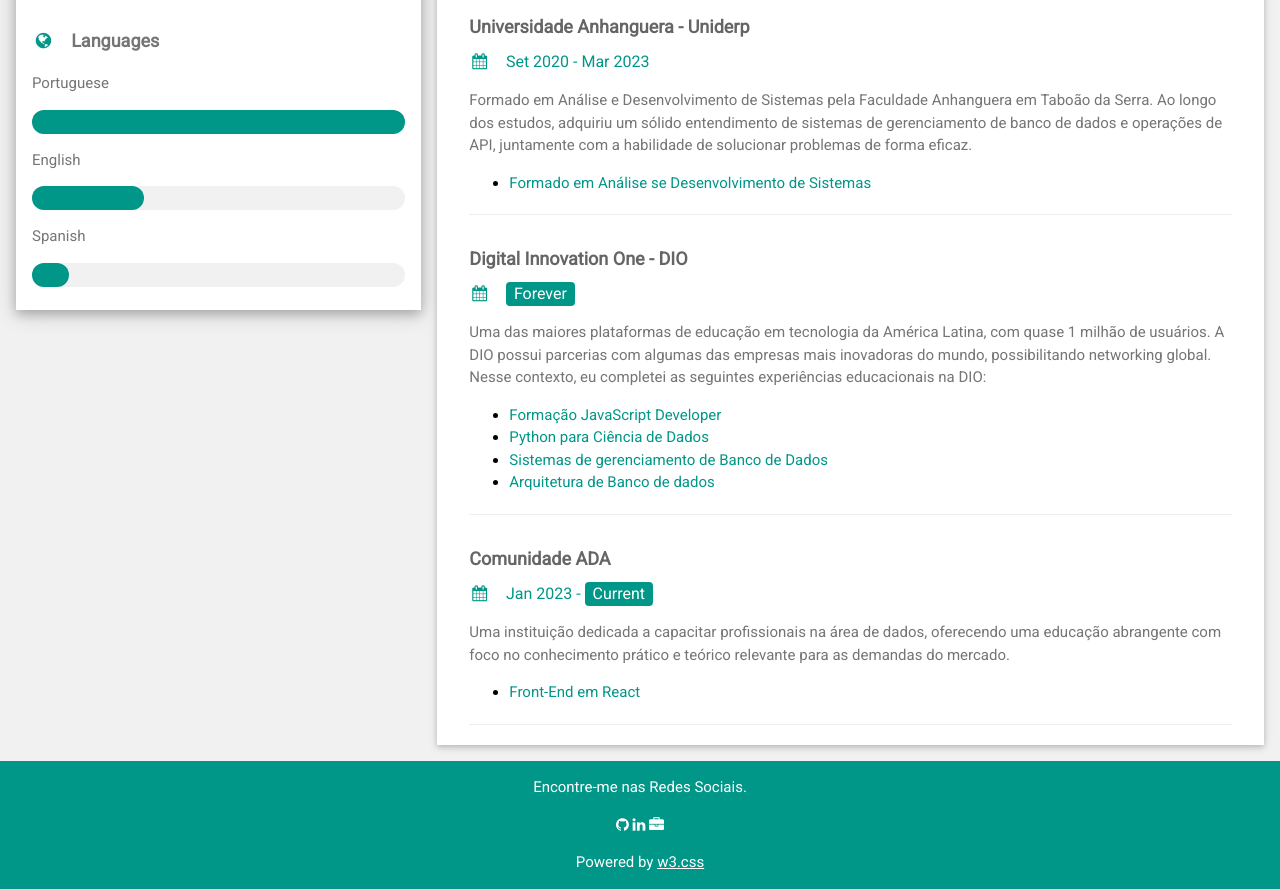
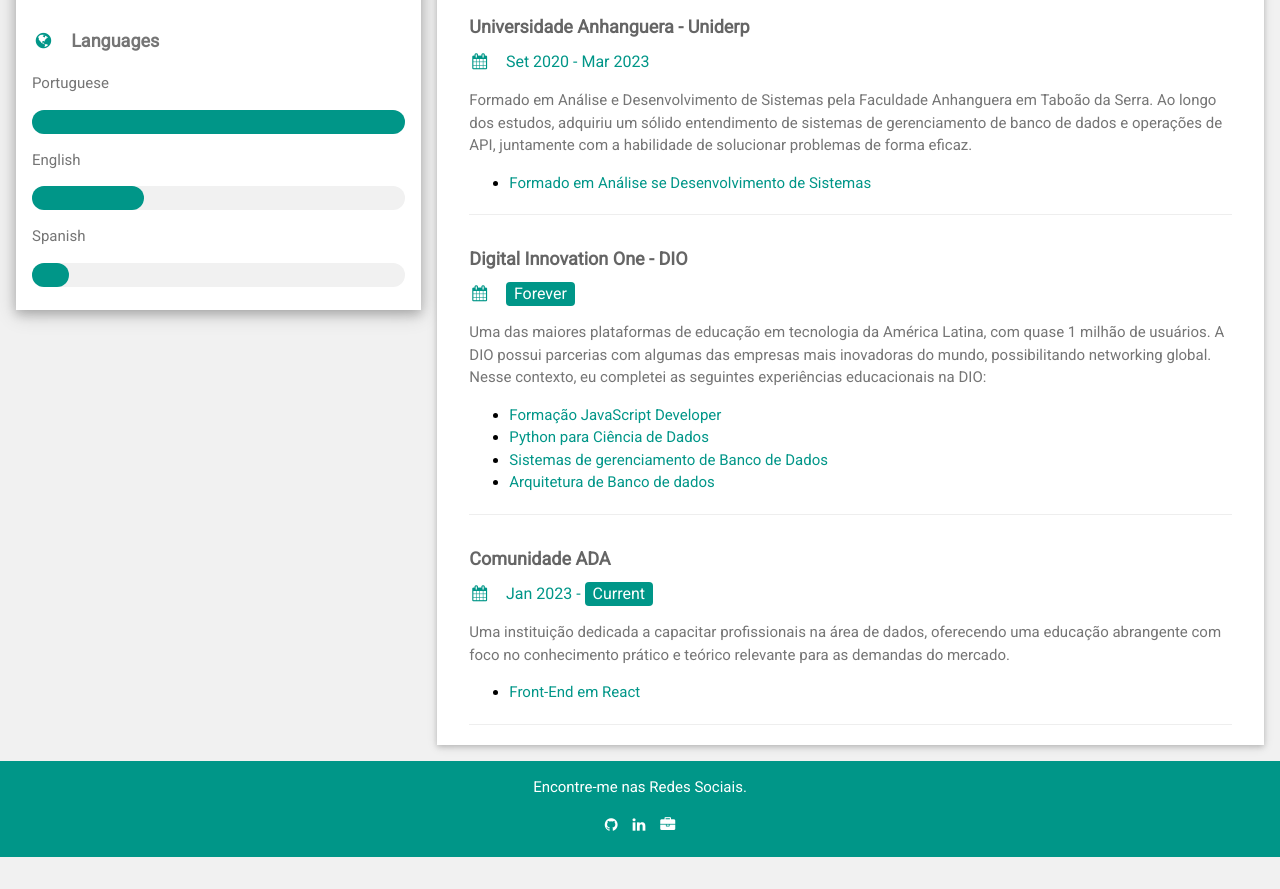
Before and after one commit to lluismarcello333/Curriculo_PT, a plain HTML site: page index.html in a window 1280 px wide. Shown: the part 818-1707 px from the top of the page. After the commit the page ends 1675 px from the top, so only its background shows below. Drawn offline with nearby package versions, Linux system fonts and the light colour scheme.

Commit message:
add espaco icones footer

```diff
--- a/index.html
+++ b/index.html
@@ -458,18 +458,13 @@
       <!-- End Page Container -->
     </div>
 
-    <footer class="w3-container w3-teal w3-center w3-margin-top">
+    <footer class="w3-container w3-teal w3-center w3-margin-top" style="padding-bottom: 1.4rem; color: #009688;">
       <p>Encontre-me nas Redes Sociais.</p>
-      <a href="https://github.com/lluismarcello333" target="_blank"><i class="fa fa-github w3-hover-opacity"></i></a>
-      <a href="https://www.linkedin.com/in/luiz-marcelo-b0077922b/" target="_blank"><i class="fa fa-linkedin w3-hover-opacity"></i></a>
-      <a href="https://portfolio-seven-beige-95.vercel.app/" target="_blank" ><i class="fa fa-briefcase w3-hover-opacity"></i></a>
-
-      <p>
-        Powered by
-        <a href="https://www.w3schools.com/w3css/default.asp" target="_blank"
-          >w3.css</a
-        >
-      </p>
+      <div style="display: flex; justify-content: center; align-items: center; gap: 1rem;">
+        <a href="https://github.com/lluismarcello333" target="_blank"><i class="fa fa-github w3-hover-opacity"></i></a>
+        <a href="https://www.linkedin.com/in/luiz-marcelo-b0077922b/" target="_blank"><i class="fa fa-linkedin w3-hover-opacity"></i></a>
+        <a href="https://portfolio-seven-beige-95.vercel.app/" target="_blank" ><i class="fa fa-briefcase w3-hover-opacity"></i></a>
+      </div>
     </footer>
 
   </body>
```
